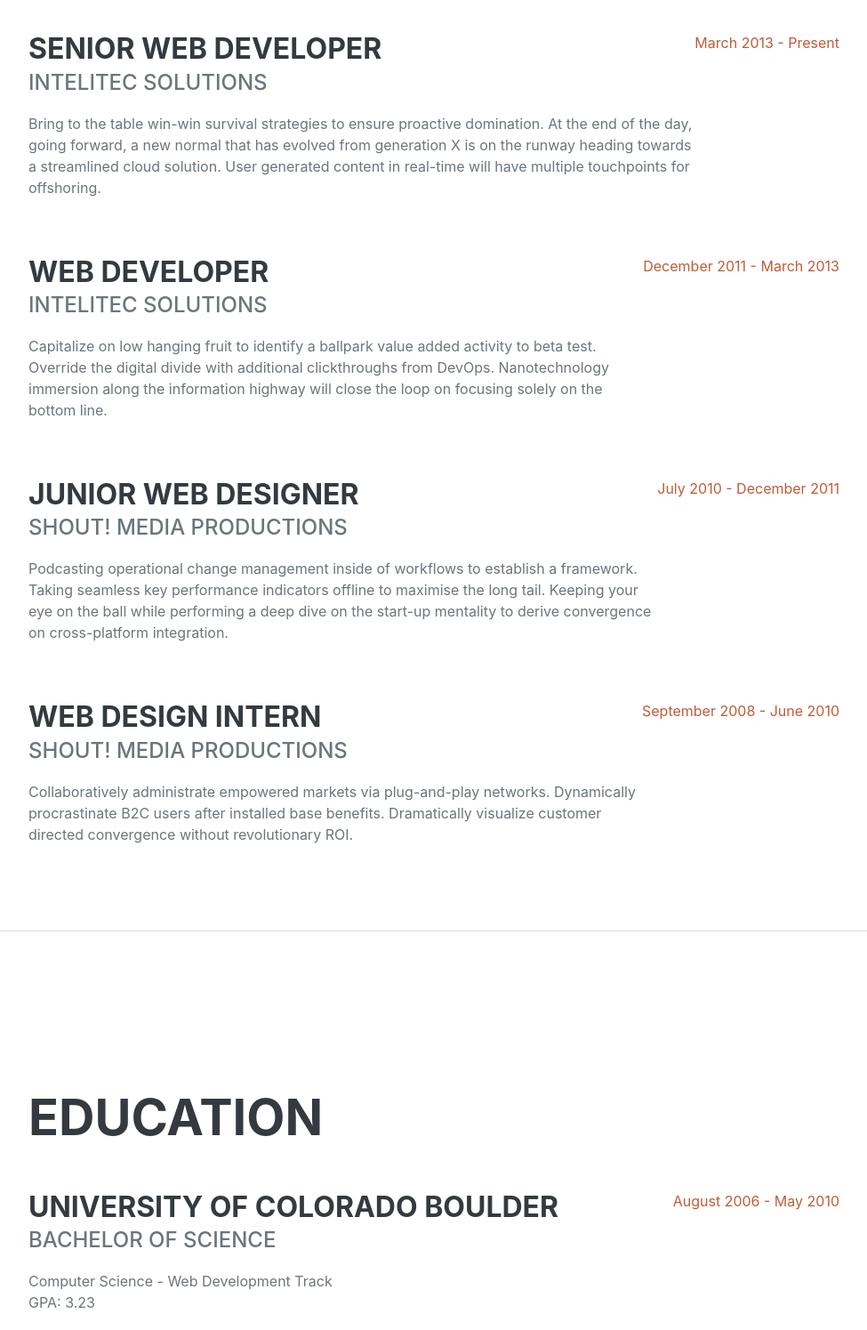
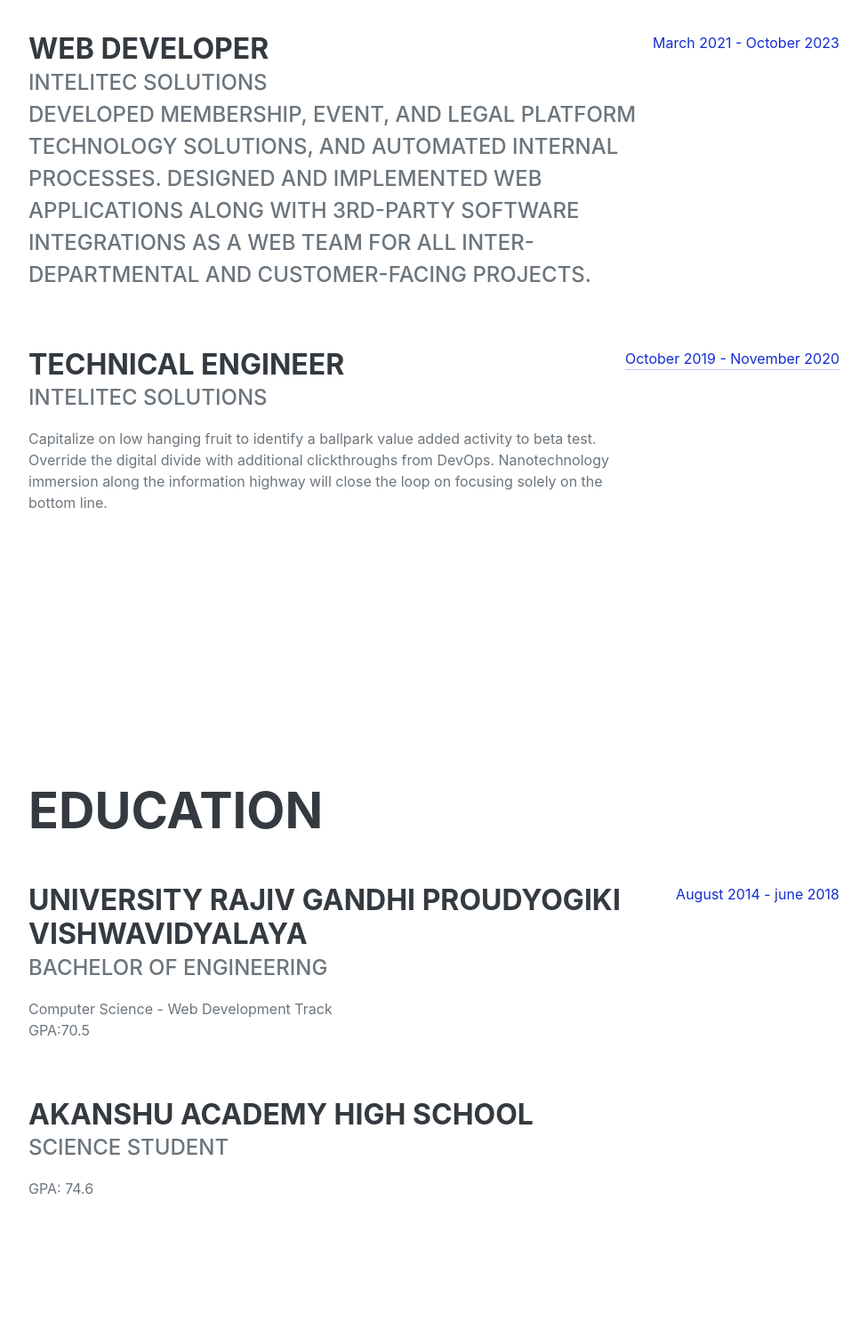
Before and after one commit to nidhisoni927/nidhisoni927.github.io, a website: page src/pug/index.pug in a window 1280 px wide. Shown: the part 960-2455 px from the top of the page at 89% size, without its empty margins (288-1263 px from the left). Drawn offline with nearby package versions, Linux system fonts and the light colour scheme; files that its build step writes are made by us from their sources; files whose address does not match are found by name; a web font is replaced by a local one.

Commit message:
updated photo and colors

```diff
--- a/src/pug/index.pug
+++ b/src/pug/index.pug
@@ -54,13 +54,18 @@
             section#about.resume-section
                 .resume-section-content
                     h1.mb-0
-                        | Clarence
-                        span.text-primary Taylor
+                        | Nidhi
+                        span.text-primary soni
                     .subheading.mb-5
-                        | 3542 Berry Street · Cheyenne Wells, CO 80810 · (317) 585-8468 ·
-                        a(href='mailto:name@email.com') name@email.com
+                        | INDIA  Maharashtra (model colony pune), 411016
+
+                        a(href='mailto:nidhisoni927@email.com') nidhisoni927@email.com
                     p.lead.mb-5
-                        | I am experienced in leveraging agile frameworks to provide a robust synopsis for high level overviews. Iterative approaches to corporate strategy foster collaborative thinking to further the overall value proposition.
+                        | Dedicated Computer Science Engineer seeking opportunities to leverage technical skills and knowledge
+                        | within an organization. Striving to contribute to both organizational and personal growth.
+                        | Front-End Developer with proven experience helping companies create and maintain a better code base for
+                        | reusability.
+
                     .social-icons
                         a.social-icon(href='#!')
                             i.fab.fa-linkedin-in
@@ -80,41 +85,25 @@
 
                     .d-flex.flex-column.flex-md-row.justify-content-between.mb-5
                         .flex-grow-1
-                            h3.mb-0 Senior Web Developer
-                            .subheading.mb-3 Intelitec Solutions
+                           h3.mb-0  Web Developer
+                           .subheading.mb-3 Intelitec Solutions
                             p
-                                | Bring to the table win-win survival strategies to ensure proactive domination. At the end of the day, going forward, a new normal that has evolved from generation X is on the runway heading towards a streamlined cloud solution. User generated content in real-time will have multiple touchpoints for offshoring.
+                                | Developed membership, event, and legal platform technology solutions, and automated
+                                | internal processes.
+                                |  Designed and implemented web applications along with 3rd-party software integrations as a
+                                | web team for all inter-departmental and customer-facing projects.
                         .flex-shrink-0
-                            span.text-primary March 2013 - Present
+                            span.text-primary March 2021 - October 2023
 
                     .d-flex.flex-column.flex-md-row.justify-content-between.mb-5
                         .flex-grow-1
-                            h3.mb-0 Web Developer
+                            h3.mb-0 technical engineer
                             .subheading.mb-3 Intelitec Solutions
                             p
                                 | Capitalize on low hanging fruit to identify a ballpark value added activity to beta test. Override the digital divide with additional clickthroughs from DevOps. Nanotechnology immersion along the information highway will close the loop on focusing solely on the bottom line.
                         .flex-shrink-0
-                            span.text-primary December 2011 - March 2013
-
-                    .d-flex.flex-column.flex-md-row.justify-content-between.mb-5
-                        .flex-grow-1
-                            h3.mb-0 Junior Web Designer
-                            .subheading.mb-3 Shout! Media Productions
-                            p
-                                | Podcasting operational change management inside of workflows to establish a framework. Taking seamless key performance indicators offline to maximise the long tail. Keeping your eye on the ball while performing a deep dive on the start-up mentality to derive convergence on cross-platform integration.
-                        .flex-shrink-0
-                            span.text-primary July 2010 - December 2011
-
-                    .d-flex.flex-column.flex-md-row.justify-content-between
-                        .flex-grow-1
-                            h3.mb-0 Web Design Intern
-                            .subheading.mb-3 Shout! Media Productions
-                            p
-                                | Collaboratively administrate empowered markets via plug-and-play networks. Dynamically procrastinate B2C users after installed base benefits. Dramatically visualize customer directed convergence without revolutionary ROI.
-                        .flex-shrink-0
-                            span.text-primary September 2008 - June 2010
-
-            hr.m-0
+                            span.text-primary October 2019 - November 2020
+                                hr.m-0
 
             // Education
             section#education.resume-section
@@ -123,24 +112,21 @@
 
                     .d-flex.flex-column.flex-md-row.justify-content-between.mb-5
                         .flex-grow-1
-                            h3.mb-0 University of Colorado Boulder
-                            .subheading.mb-3 Bachelor of Science
+                            h3.mb-0 University Rajiv Gandhi Proudyogiki Vishwavidyalaya
+                            .subheading.mb-3 Bachelor of Engineering
                             div Computer Science - Web Development Track
-                            p GPA: 3.23
+                            p GPA:70.5
                         .flex-shrink-0
-                            span.text-primary August 2006 - May 2010
+                            span.text-primary August 2014 - june 2018
 
                     .d-flex.flex-column.flex-md-row.justify-content-between
                         .flex-grow-1
-                            h3.mb-0 James Buchanan High School
-                            .subheading.mb-3 Technology Magnet Program
-                            p GPA: 3.56
+                            h3.mb-0 Akanshu academy High School
+                            .subheading.mb-3 science student
+                            p GPA: 74.6
                         .flex-shrink-0
-                            span.text-primary August 2002 - May 2006
 
-            hr.m-0
-
-            // Skills
+        Skills
             section#skills.resume-section
                 .resume-section-content
                     h2.mb-5 Skills
--- a/src/scss/variables/_colors.scss
+++ b/src/scss/variables/_colors.scss
@@ -8,7 +8,7 @@
 
 // Override Bootstrap color system
 
-$orange: #bd5d38;
+$orange: #142ed0;
 
 // Override Bootstrap default state colors
 
```
Also changed, not shown: dist/css/styles.css, dist/index.html, src/assets/img/profile.jpg.
